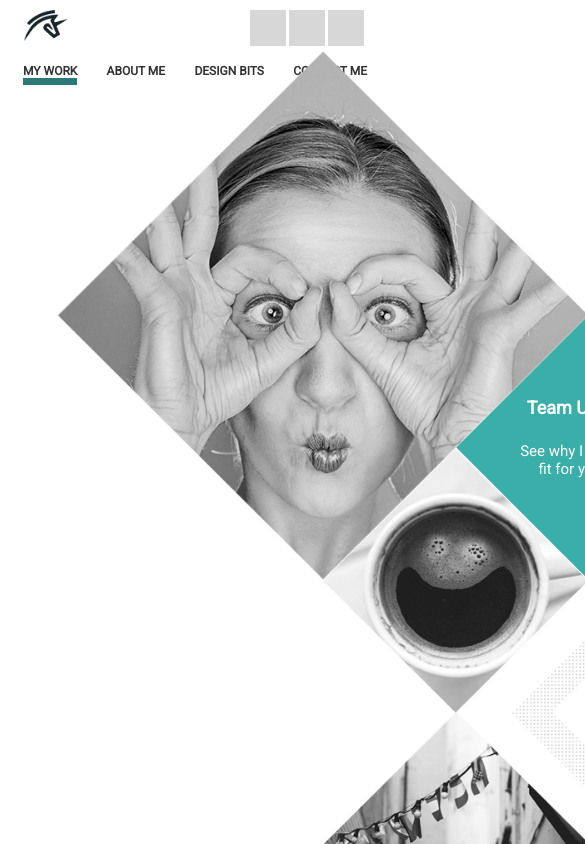
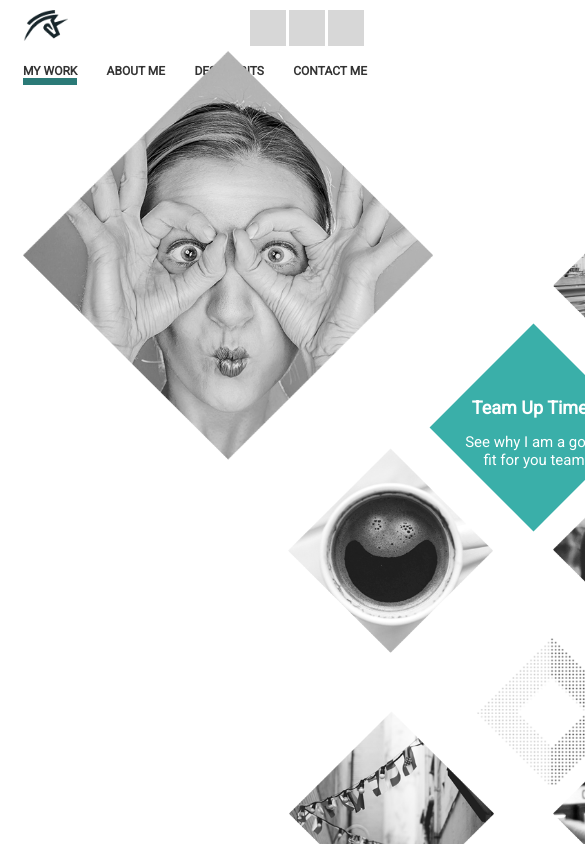
Before and after one commit to Grahamcr/portfolio, an Angular app in the folder portolio/: page / in a window 390 px wide. Shown: the top 844 px of the page, 585 px wide, since content can reach past the window. Built offline with nearby package versions, Linux system fonts and the light colour scheme.

Commit message:
resized all the diamonds at 1000

```diff
--- a/portolio/src/app/colordiamond/colordiamond.component.less
+++ b/portolio/src/app/colordiamond/colordiamond.component.less
@@ -40,5 +40,26 @@
             width: 150px;
         }
     }
+    @media screen and (max-width: 1100px) {
+        width:175px;
+        .hoverLayer {
+            height: 147px;
+            width: 147px;
+            margin-left: 31px;
+            margin-top: 31px;
+        }
 
+        .text-block {
+            top: 50px;
+            left: 35px;
+            h4 {
+                font-size: 18px;
+                margin-bottom: 0px;
+            }
+            p {
+                font-size: 15px;
+                width: 140px;
+            }
+        }
+    }
 }
--- a/portolio/src/app/diamondimg/diamondimg.component.less
+++ b/portolio/src/app/diamondimg/diamondimg.component.less
@@ -53,5 +53,41 @@
             left: -75px;
         }
     }
+    @media screen and (max-width: 1100px) {
+        .hoverLayer {
+            height: 145px;
+            width: 145px;
+            left: 0px;
+            margin-left: 45px;
+            margin-top: 45px;
+        }
 
+        .bwImg, .cImg {
+            left: 0px;
+            height: 205px;
+            width: 205px;
+        }
+
+        .c2a-tri {
+            border-left: 103px solid transparent;
+            border-right: 103px solid transparent;
+            border-top: 104px solid rgba(0,0,0,.7);
+            top: 101px;
+            left: 0px;
+
+            h4 {
+                top: -115px;
+                width: 200px;
+                font-size: 14px;
+                left: -99px;
+                margin-bottom: 3px;
+            }
+            p {
+                font-size: 13px;
+                width: 120px;
+                top: -91px;
+                left: -60px;
+            }
+        }
+    }
 }
--- a/portolio/src/app/home/home.component.less
+++ b/portolio/src/app/home/home.component.less
@@ -1,6 +1,17 @@
 .shape-block {
     margin: 0px auto;
     display: block;
+
+    @media screen and (max-width: 1165px) {
+        position: relative;
+        left: -15px;
+    }
+
+    @media screen and (max-width: 1124px) {
+        position: relative;
+        left: -35px;
+    }
+
     // The big featured one
     .large-one {
         position: absolute;
--- a/portolio/src/app/largediamond/largediamond.component.less
+++ b/portolio/src/app/largediamond/largediamond.component.less
@@ -53,5 +53,41 @@
             left: -180px;
         }
     }
+    @media screen and (max-width: 1100px) {
+        .hoverLayer {
+            height: 290px;
+            width: 290px;
+            left: 0px;
+            margin-left: 61px;
+            margin-top: 58px;
+        }
 
+        .bwImg, .cImg {
+            position: absolute;
+            left: 0px;
+            height: 410px;
+            width: 410px;
+        }
+
+        .c2a-tri {
+            border-left: 204px solid transparent;
+            border-right: 204px solid transparent;
+            border-top: 204px solid rgba(0,0,0,.7);
+            top: 204px;
+            left: 0px;
+
+            h4 {
+                top: -230px;
+                width: 200px;
+                font-size: 26px;
+                left: -95px;
+            }
+            p {
+                font-size: 16px;
+                width: 370px;
+                top: -177px;
+                left: -180px;
+            }
+        }
+    }
 }
```
